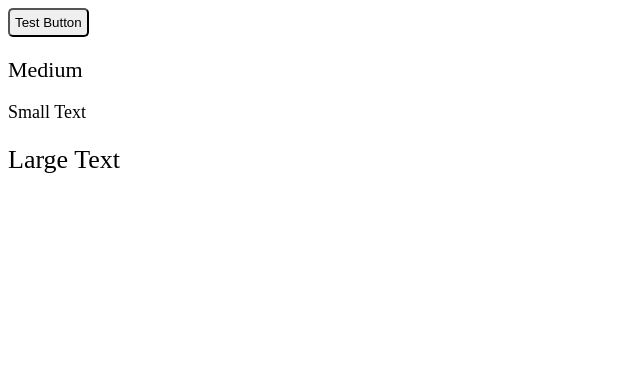
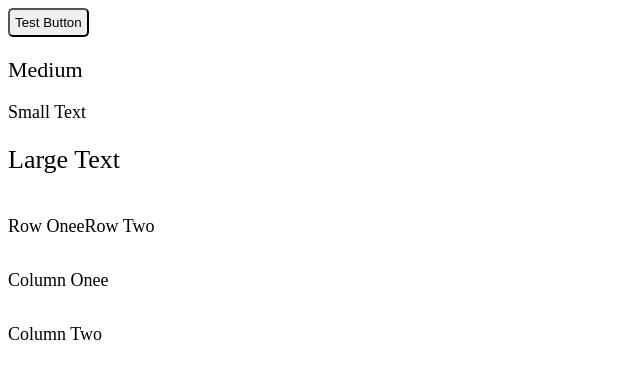
Before and after one commit to yugandhar-pathi/learn-components, a React (Create React App) app: page / in a window 1280 px wide. Shown: the top 378 px of the page, without its empty margins (0-640 px from the left). Built offline with nearby package versions, Linux system fonts and the light colour scheme.

Commit message:
add row and column components

```diff
--- a/src/App.js
+++ b/src/App.js
@@ -1,4 +1,6 @@
 import {Button, Text} from './components'
+import Row from './components/Row/Row';
+import Column from './components/Column/Column';
 
 function App() {
   return (
@@ -7,6 +9,14 @@ function App() {
       <Text>Medium</Text>
       <Text size="small">Small Text</Text>
       <Text size="large">Large Text</Text>
+      <Row>
+        <Text size="small">Row Onee</Text>
+        <Text size="small">Row Two</Text>
+      </Row>
+      <Column>
+        <Text size="small">Column Onee</Text>
+        <Text size="small">Column Two</Text>
+      </Column>
     </>
   );
 }
--- /dev/null
+++ b/src/components/Column/Column.js
@@ -0,0 +1,11 @@
+const Column = ({children}) => {
+    let columnStyle = {
+        display: "flex",
+        flexDirection:"column"
+    }
+    return(
+        <div style={columnStyle}>{children}</div>
+    )
+}
+
+export default Column;
--- /dev/null
+++ b/src/components/Row/Row.js
@@ -0,0 +1,11 @@
+const Row = ({children}) => {
+    let rowStyle = {
+        display: "flex",
+        flexDirection: "row"
+    }
+    return(
+        <div style={rowStyle}>{children}</div>
+    )
+}
+
+export default Row;
```
Also changed, not shown: 1 other file (tests, documents, lock files or other folders).
